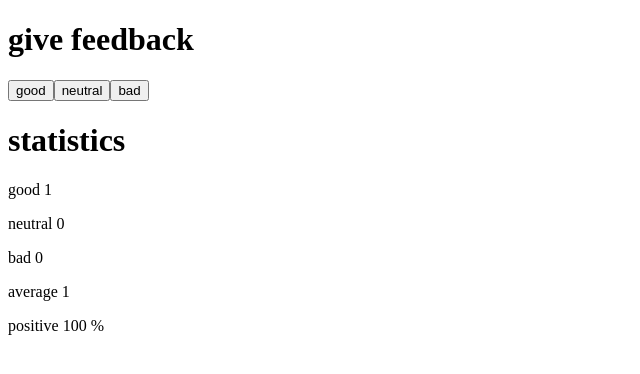
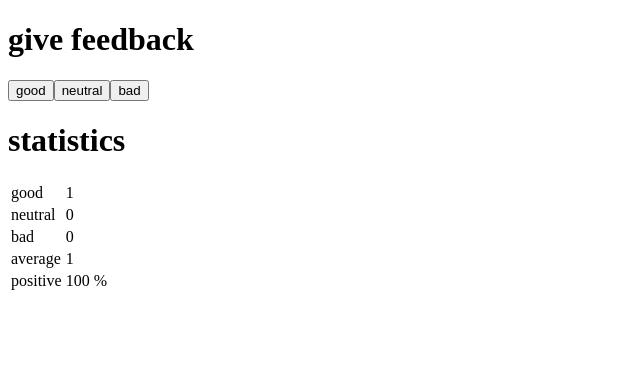
Before and after one commit to mdemong/fso-exercises, a React (Vite) app in the folder part1/unicafe/: page / in a window 1280 px wide. Both pictures are taken after a click on the button "good". Shown: the top 374 px of the page, without its empty margins (0-640 px from the left). Built offline with nearby package versions, Linux system fonts and the light colour scheme.

Commit message:
1.11*: unicafe step 6

```diff
--- a/part1/unicafe/src/App.jsx
+++ b/part1/unicafe/src/App.jsx
@@ -27,11 +27,15 @@
   if (responses > 0) {
     return <>
       <h1>statistics</h1>
-      <StatisticLine text="good" value={good} />
-      <StatisticLine text="neutral" value={neutral} />
-      <StatisticLine text="bad" value={bad} />
-      <StatisticLine text="average" value={(good - bad) / (responses)} />
-      <StatisticLine text="positive" value={(good * 100) / (responses) + " %"} />
+      <table>
+        <tbody>
+          <StatisticLine text="good" value={good} />
+          <StatisticLine text="neutral" value={neutral} />
+          <StatisticLine text="bad" value={bad} />
+          <StatisticLine text="average" value={(good - bad) / (responses)} />
+          <StatisticLine text="positive" value={(good * 100) / (responses) + " %"} />
+        </tbody>
+      </table>
     </>
   }
   else {
@@ -43,7 +47,7 @@
 }
 
 const StatisticLine = ({ text, value }) => {
-  return <p>{text} {value}</p>
+  return <tr><td>{text}</td><td>{value}</td></tr>
 }
 
 
```
